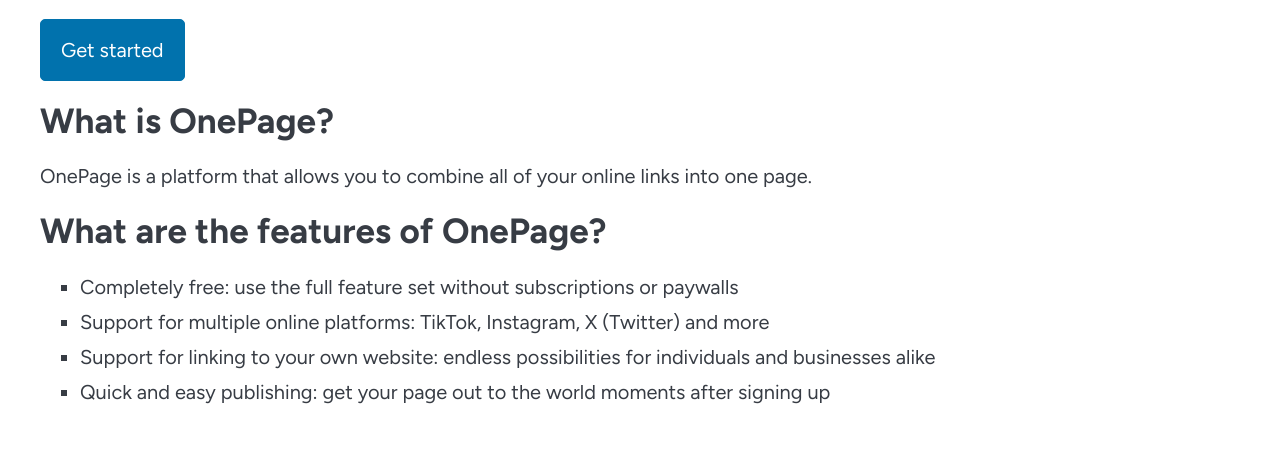
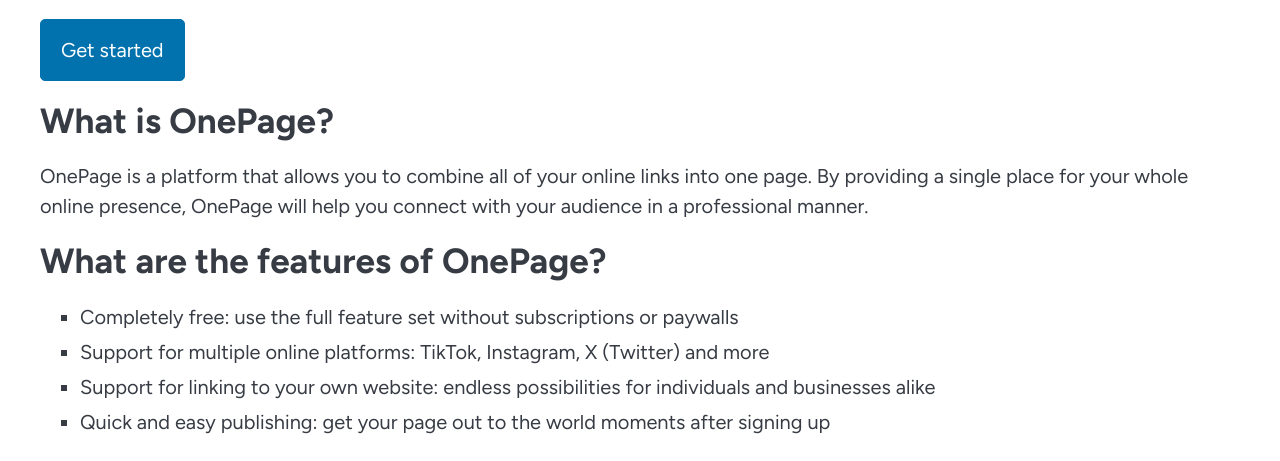
Before and after one commit to xtt28/onepage, a Django app: page / in a window 1280 px wide. Shown: the part 166-627 px from the top of the page. Run offline with Django 5.2, Linux system fonts and the light colour scheme; some libraries are stand-ins or nearby versions.

Commit message:
Improve description on home page

```diff
--- a/onepage/website/templates/website/home.html
+++ b/onepage/website/templates/website/home.html
@@ -26,8 +26,10 @@
 <section>
     <h2>What is OnePage?</h2>
     <p>
-        OnePage is a platform that allows you to combine all of your online links
-        into one page.
+        OnePage is a platform that allows you to combine all of your online
+        links into one page. By providing a single place for your whole online
+        presence, OnePage will help you connect with your audience in a
+        professional manner.
     </p>
 </section>
 
```
